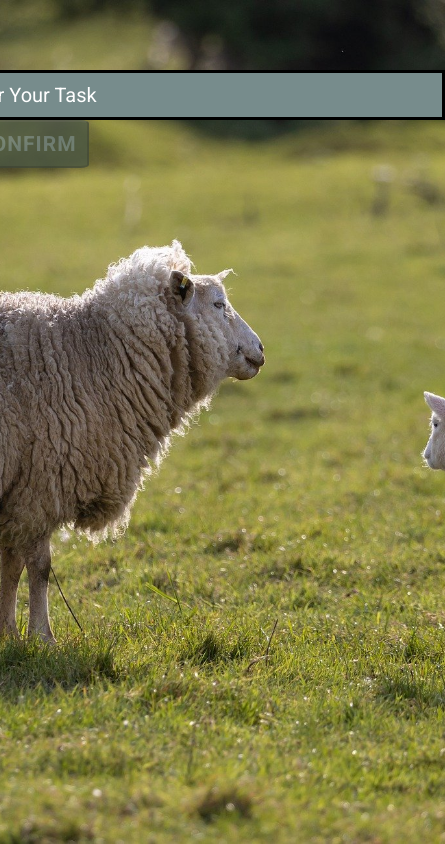
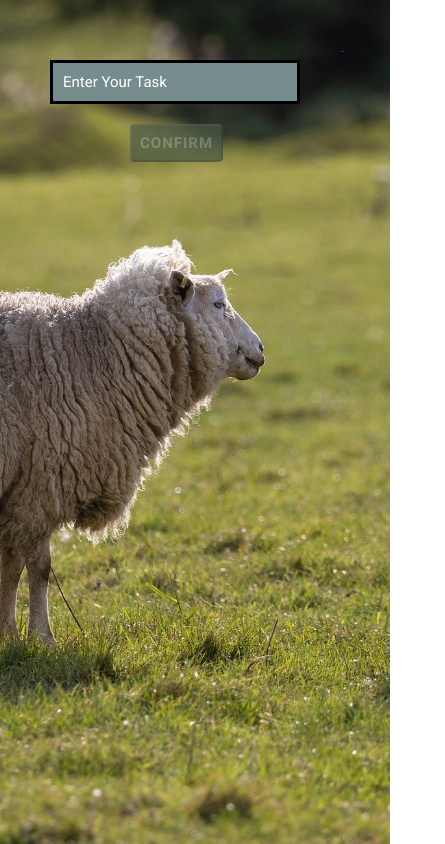
Before and after one commit to Kacper-Arendt/Todo-App, a React (Create React App) app: page / in a window 390 px wide. Shown: the whole page, 445 px wide, since content can reach past the window. Built offline with nearby package versions, Linux system fonts and the light colour scheme.

Commit message:
style: add media queries for 320px

```diff
--- a/src/App.tsx
+++ b/src/App.tsx
@@ -4,6 +4,7 @@ import {TodoList} from "./components/TodoList";
 import {AddTodo} from "./components/AddTodo";
 import styled, {createGlobalStyle} from "styled-components";
 import Background from './assets/Background.jpg'
+import {device} from "./Model/MediaQueries";
 
 
 const GlobalStyle = createGlobalStyle`
--- /dev/null
+++ b/src/Model/MediaQueries.ts
@@ -0,0 +1,20 @@
+const size= {
+    mobileS: '320px',
+    mobileM: '375px',
+    mobileL: '425px',
+    tablet: '768px',
+    laptop: '1024px',
+    laptopL: '1440px',
+    desktop: '2560px',
+}
+
+export const device = {
+    mobileS: `(min-width: ${size.mobileS})`,
+    mobileM: `(min-width: ${size.mobileM})`,
+    mobileL: `(min-width: ${size.mobileL})`,
+    tablet: `(min-width: ${size.tablet})`,
+    laptop: `(min-width: ${size.laptop})`,
+    laptopL: `(min-width: ${size.laptopL})`,
+    desktop: `(min-width: ${size.desktop})`,
+    desktopL: `(min-width: ${size.desktop})`
+};
--- a/src/components/AddTodo.tsx
+++ b/src/components/AddTodo.tsx
@@ -4,24 +4,24 @@ import {AppDispatch} from "../redux/store";
 import styled from "styled-components";
 
 import {addTodo} from "../redux/todoSlice";
+// import {mediaQueries} from '../Model/MediaQueries'
 
 const Form = styled.form`
   display: flow;
-  flex-direction: column;
-  align-items: center;
+  flex-direction: row;
   justify-content: center;
-  align-content: space-between;
-  margin: 70px 0;
-  font-size: 20px;
+  margin: 60px 50px 10px;
+
+;
 `
 
 const Input = styled.input`
-  width: 500px;
+  width: 250px;
   padding: 10px;
   background: #778C8C;
   border: black solid 3px;
   color: white;
-  font-size: 20px;
+  font-size: 15px;
 
   &:focus {
     background: #4B5947;
@@ -33,12 +33,12 @@ const Input = styled.input`
 `
 
 const Button = styled.button`
-  margin: 0 20px;
-  padding: 10px;
+  margin: 20px 80px 5px;
+  padding: 8px;
   background: #4B5947;
   border-radius: 7%;
   color: white;
-  font-size: 21px;
+  font-size: 15px;
   font-weight: bold;
   letter-spacing: 1px;
   text-transform: uppercase;
--- a/src/components/TodoList.tsx
+++ b/src/components/TodoList.tsx
@@ -8,19 +8,19 @@ import {removeTodo, setTodoStatus} from "../redux/todoSlice";
 import {Todo} from "../Model/Todo";
 
 const Wrapper = styled.div`
-  margin: 50px 0;
-  font-size: 25px;
+  font-size: 15px;
 `
 
 const Div = styled.div`
   display: flex;
-  flex-direction: row;
+  flex-direction: column;
   align-items: center;
-  justify-content: space-between;
-  align-content: center;
-  margin: 25px 0;
+  flex-wrap: wrap;
+  text-align: center;
+  margin: 20px 0;
   background-color: rgba(77, 77, 77, 0.8);
-  min-width: 650px;
+  min-width: 200px;
+  max-width: 280px;
 `
 
 const Li = styled.li`
@@ -33,19 +33,20 @@ const Li = styled.li`
 const Section = styled.section`
   display: flex;
   align-items: center;
-  justify-content: center;
-  align-content: center;
+  justify-content: space-around;
+  align-content: space-between;
   h1{
-    margin-bottom: 8px;
+    margin: 5px 10px;
   }
 `
 
 const Button = styled.button`
 {
+  size: 35px;
   background-color: ${props => props.color};
   display: inline-block;
-  padding: 1px 12px;
-  margin: 3px 10px;
+  padding: 1px 8px;
+  margin: 3px 0;
   border: 0.16em solid rgba(255, 255, 255, 0);
   border-radius: 2em;
   text-decoration: none;
@@ -53,15 +54,10 @@ const Button = styled.button`
   color: #FFFFFF;
   letter-spacing: 1px;
   text-align: center;
-  font-weight: 700;
   transition: all 0.5s;
 }
   :hover {
     border-color: rgba(255, 255, 255, 1);
-  }
-  @media all and (max-width: 30em) { {
-    display: block;
-    margin: 0.2em auto;
   }
 `
 
```
